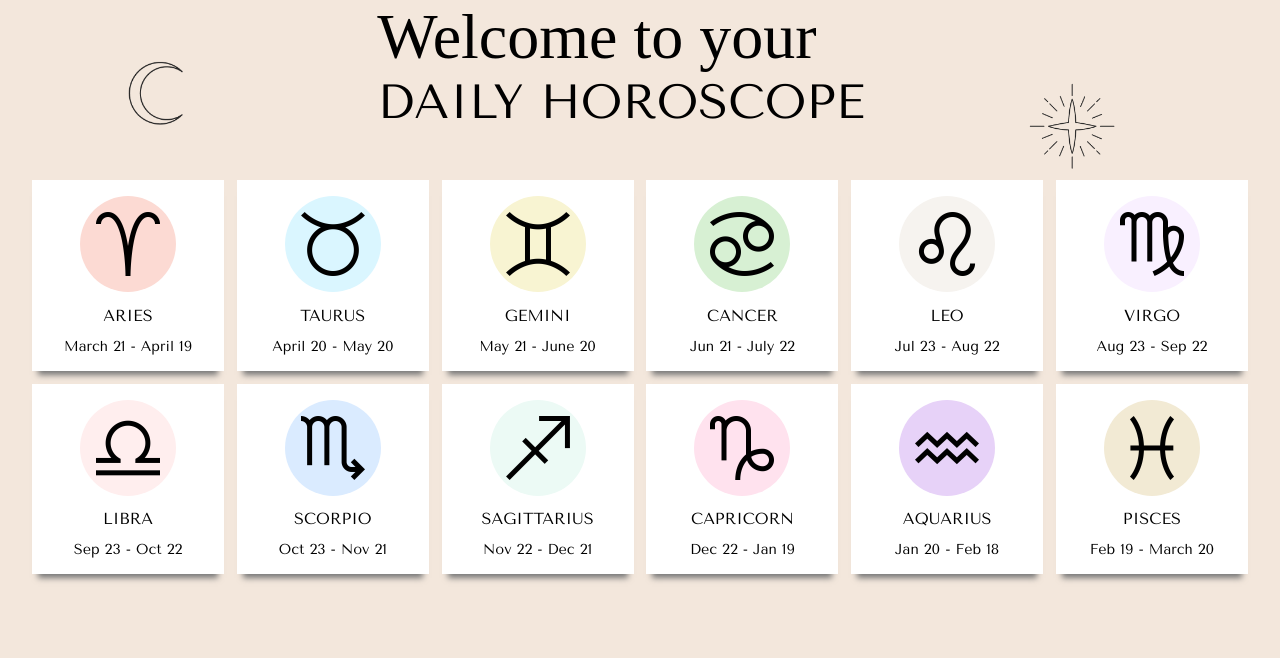
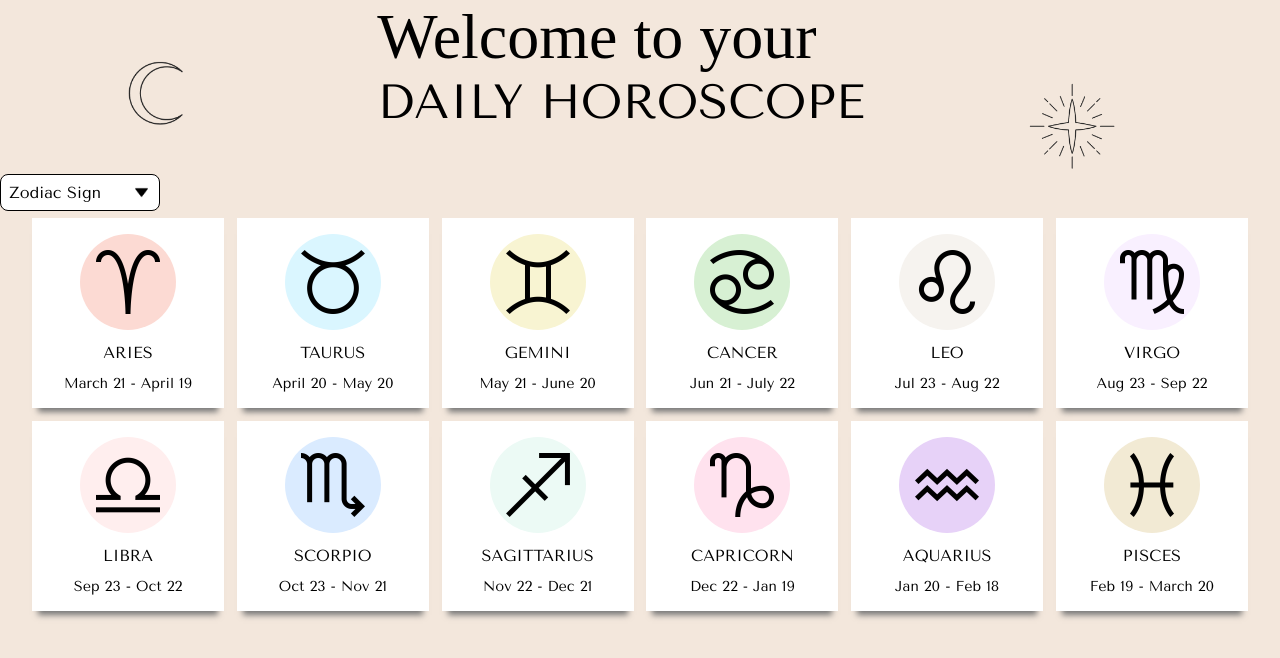
Before and after one commit to ReactFED22G-LMNJ/Horoskop, a React (Vite) app: page /chooseyoursign in a window 1280 px wide. Shown: the top 658 px of the page. Built offline with nearby package versions, Linux system fonts and the light colour scheme; a web font is replaced by a local one.

Commit message:
added component to page to be able to view it in browser

```diff
--- a/src/pages/ChooseYourSign.tsx
+++ b/src/pages/ChooseYourSign.tsx
@@ -1,4 +1,5 @@
 import styled from 'styled-components';
+import ZodiacDropdown from '../components/DropDown';
 import HeaderStartPage from '../components/HeaderStartPage';
 import ZodiacSignCard from '../components/ZodiacSignCard';
 import { ZodiacSigns } from '../data/ZodiacSignsData';
@@ -11,6 +12,7 @@ interface Props {
     return (
       <div>
         <HeaderStartPage />
+        <ZodiacDropdown/>
         <ZodiacSignContainer>
           {ZodiacSigns.map(ZodiacSign => (
             <ZodiacSignCard
```
